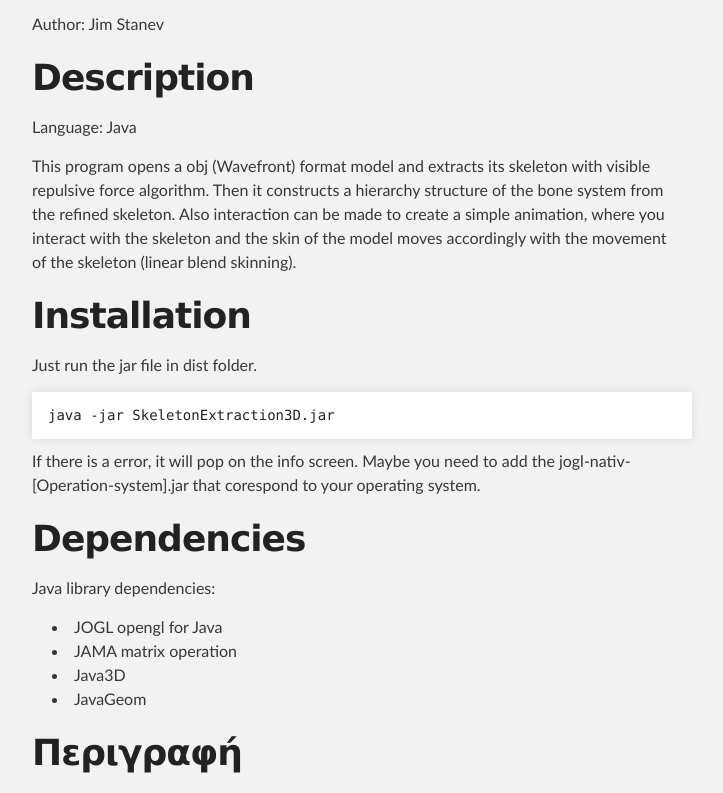
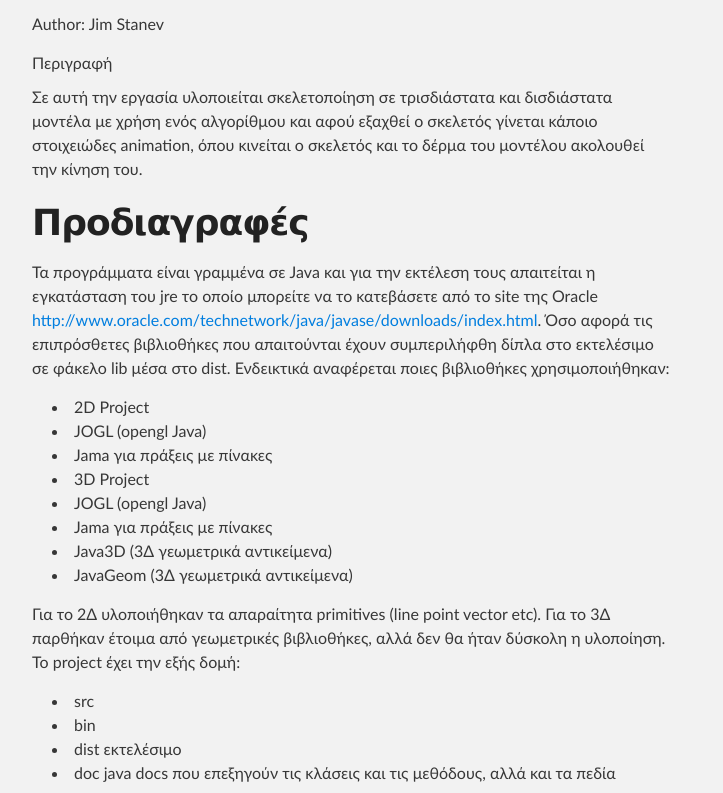
Before and after one commit to mitkof6/SkeletonExtraction3D, a plain HTML site: page index.html in a window 1280 px wide. Shown: the part 387-1180 px from the top of the page, without its empty margins (288-1011 px from the left). Drawn offline with Linux system fonts and the light colour scheme.

Commit message:
Update index.html

```diff
--- a/index.html
+++ b/index.html
@@ -38,38 +38,6 @@
 
 <p>Author: Jim Stanev</p>
 
-<h1>
-<a name="description" class="anchor" href="#description"><span class="octicon octicon-link"></span></a>Description</h1>
-
-<p>Language: Java</p>
-
-<p>This program opens a obj (Wavefront) format model and extracts its skeleton with visible repulsive force algorithm.
-Then it constructs a hierarchy structure of the bone system from the refined skeleton. Also interaction can be made
-to create a simple animation, where you interact with the skeleton and the skin of the model moves accordingly with
-the movement of the skeleton (linear blend skinning).</p>
-
-<h1>
-<a name="installation" class="anchor" href="#installation"><span class="octicon octicon-link"></span></a>Installation</h1>
-
-<p>Just run the jar file in dist folder.</p>
-
-<pre><code>java -jar SkeletonExtraction3D.jar
-</code></pre>
-
-<p>If there is a error, it will pop on the info screen. Maybe you need to add the jogl-nativ-[Operation-system].jar
-that corespond to your operating system.</p>
-
-<h1>
-<a name="dependencies" class="anchor" href="#dependencies"><span class="octicon octicon-link"></span></a>Dependencies</h1>
-
-<p>Java library dependencies:</p>
-
-<ul>
-<li>JOGL opengl for Java</li>
-<li>JAMA matrix operation</li>
-<li>Java3D</li>
-<li>JavaGeom</li>
-</ul><h1>
 <a name="" class="anchor" href="#"><span class="octicon octicon-link"></span></a>Περιγραφή</h1>
 
 <p>Σε αυτή την εργασία υλοποιείται σκελετοποίηση σε τρισδιάστατα και δισδιάστατα μοντέλα με χρήση ενός αλγορίθμου και αφού εξαχθεί ο σκελετός γίνεται κάποιο στοιχειώδες animation, όπου κινείται ο σκελετός και το δέρμα του μοντέλου ακολουθεί την κίνηση του.</p>
@@ -135,6 +103,8 @@ that corespond to your operating system.</p>
 <p>Όπου vi είναι το visible set και x είναι το σημείο που εξετάζουμε. Η συνάρτηση f είναι η 1/x2 και περνάμε σαν όρισμα την δεύτερη Ευκλείδεια νόρμα. Για να καταλάβουμε πως δουλεύει πρέπει να προσέξουμε ότι το vrf είναι διάνυσμα που αθροίζει διανύσματα (vi-x) και τα πολλαπλασιάζει με μία βαθμωτή ποσότητα που παίζει το ρόλο της επιρροής αυτού του διανύσματος στην συνολική κατεύθυνση.</p>
 
 <p>Αφού έχει γίνει η σκελετοποίηση έχουμε ένα σύνολο από σημεία τα οποία ακλούθησε ένα σημείο του σκελετού για να φτάσει στο σημείο ισορροπίας. Αυτό δεν μας κάνει οπότε πρέπει να γίνει κάποιο φιλτράρισμα. Παρακάτω φαίνεται το αποτέλεσμα αν δεν γίνει κάποιο φιλτράρισμα και αραίωμα των σημείων. Επίσης παρατηρούμε ότι οι αλυσίδες δεν είναι ενωμένες. Το τελευταίο θα το αντιμετωπίσουμε με την χρήση θεωρία γράφων και τον αλγόριθμο για την εύρεση minimum spanning tree.</p>
+
+<img src="https://www.dropbox.com/s/zvrfug9s6r0gt4u/1.png" alt="Σχήμα 1: Αριστερά φαίνεται η δειγματοληψία του χώρου και ο υπολογισμός του vrf που δείχνει την κατεύθυνση. Δεξιά φαίνετε η σύγκληση στο σημείο ισορροπίας.">
 
 <p>Αυτό που μπορούμε να κάνουμε για να βελτιώσουμε τον σκελετό είναι να:</p>
 
```
